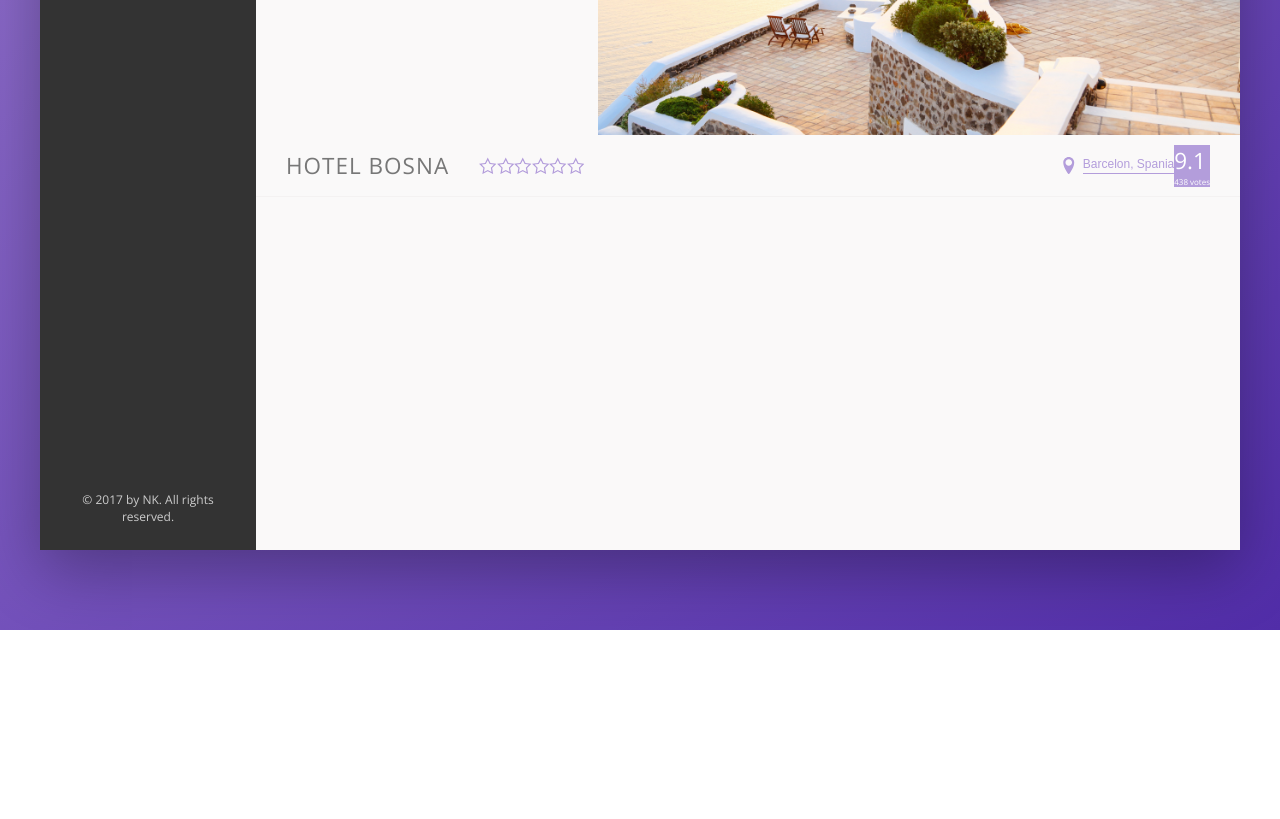
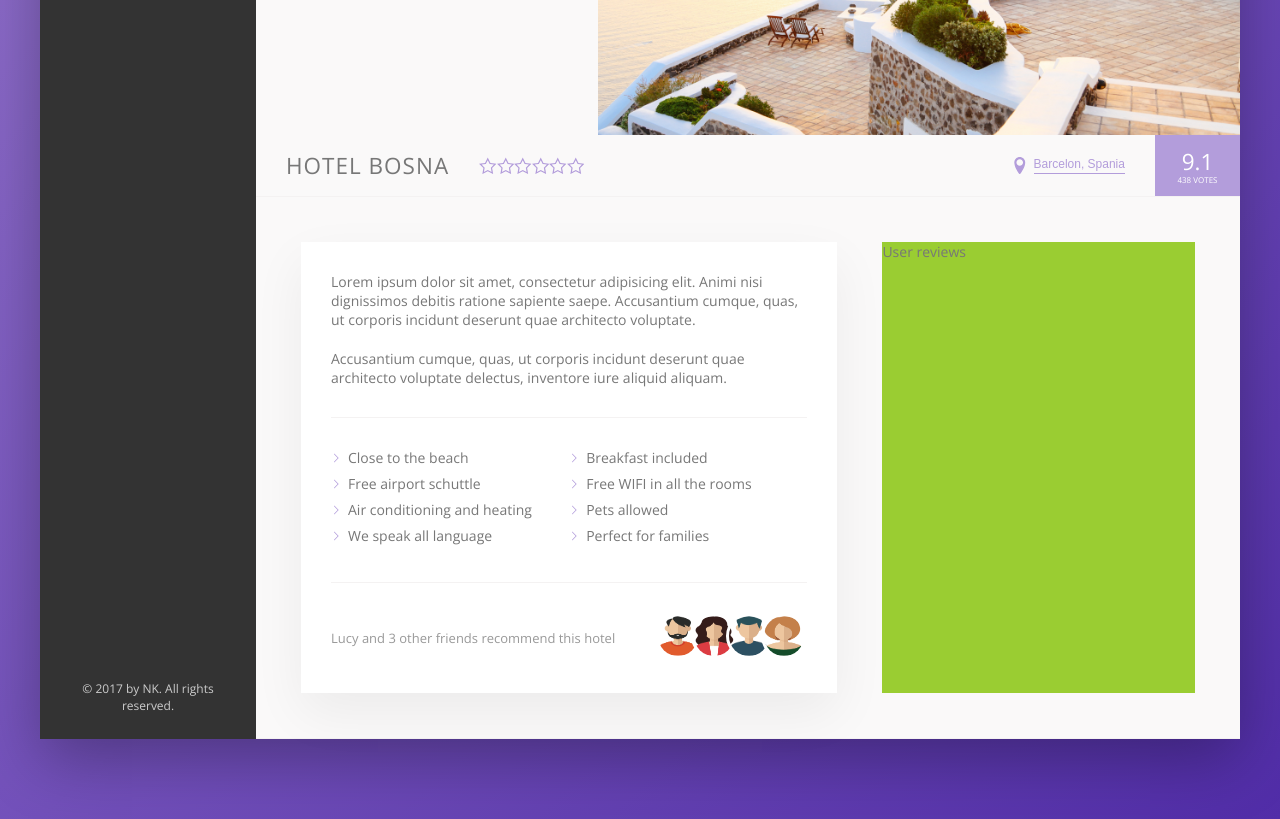
Before and after one commit to nihaadk/flex-booking, a website: page index.html in a window 1280 px wide. Shown: the part 400-1219 px from the top of the page. Before the commit the page ends 1030 px from the top, so only its background shows below. Drawn offline with nearby package versions, Linux system fonts and the light colour scheme.

Commit message:
Completed right side of the Recommand section

```diff
--- a/index.html
+++ b/index.html
@@ -135,6 +135,41 @@
                         <div class="overview__rating-count">438 votes</div>
                     </div>
                 </div>
+
+                <div class="detail">
+                    <div class="description">
+                        <p class="paragraph">
+                            Lorem ipsum dolor sit amet, consectetur adipisicing elit. Animi nisi dignissimos debitis ratione sapiente saepe. Accusantium cumque, quas, ut corporis incidunt deserunt quae architecto voluptate.
+                        </p>
+                        <p class="paragraph">
+                            Accusantium cumque, quas, ut corporis incidunt deserunt quae architecto voluptate delectus, inventore iure aliquid aliquam.
+                        </p>
+                        <ul class="list">
+                            <li class="list__item">Close to the beach</li>
+                            <li class="list__item">Breakfast included</li>
+                            <li class="list__item">Free airport schuttle</li>
+                            <li class="list__item">Free WIFI in all the rooms</li>
+                            <li class="list__item">Air conditioning and heating</li>
+                            <li class="list__item">Pets allowed</li>
+                            <li class="list__item">We speak all language</li>
+                            <li class="list__item">Perfect for families</li>
+                        </ul>
+                        <div class="recommend">
+                            <p class="recommend__count">
+                                Lucy and 3 other friends recommend this hotel
+                            </p>
+                            <div class="recommend__friends">
+                                <img src="./img/user-2.png" alt="Friends 1" class="recommend__photo">
+                                <img src="./img/user-3.png" alt="Friends 2" class="recommend__photo">
+                                <img src="./img/user-1.png" alt="Friends 3" class="recommend__photo">
+                                <img src="./img/user-6.png" alt="Friends 4" class="recommend__photo">
+                            </div>
+                        </div>
+                    </div>
+                    <div class="user-reviews">
+                        User reviews
+                    </div>
+                </div>
             </main>
         </div>
     </div>
--- a/sass/_base.scss
+++ b/sass/_base.scss
@@ -28,6 +28,9 @@ Grey dark 3: #999
     --color-grey-dark-3: #999;
 
     --shadow-dark: 0 2rem 6rem rgba(0, 0, 0, 0.3);
+    --shadow-light:  0 2rem 5rem rgba(0,0,0,.06);
+
+    --line:  1px solid var(--color-grey-light-2);
 }
 
 * {
--- a/sass/_components.scss
+++ b/sass/_components.scss
@@ -207,7 +207,7 @@
 .overview {
     display: flex;
     align-items: center;
-    border-bottom: 1px solid var(--color-grey-light-2);
+    border-bottom: var(--line);
 
     &__heading {
         font-size: 2.25rem;
@@ -242,21 +242,30 @@
     &__rating {
         background-color: var(--color-primary);
         color: #fff;
-        margin-right: 3rem;
+        margin-left: 3rem;
         align-self: stretch;
+        padding: 0 2.25rem;
+
+        display: flex;
+        flex-direction: column;
+        align-items: center;
+        justify-content: center;
     }
 
     &__rating-average {
         font-size: 2.25rem;
         font-weight: 300;
+        margin-bottom: -3px;
     }
 
     &__rating-count {
         font-size: .8rem;
-        text-transform:
+        text-transform: uppercase;
     }
 }
 
+// Button
+//####################
 .btn-inline {
     border: none;
     color: var(--color-primary);
@@ -292,3 +301,79 @@
         box-shadow: none;
     }
 }
+
+
+// Paragraph
+//####################
+.paragraph:not(:last-of-type) {
+    margin-bottom: 2rem;
+}
+
+
+// List
+//####################
+.list {
+    list-style: none;
+    margin: 3rem 0;
+    padding: 3rem 0;
+    border-top: var(--line);
+    border-bottom: var(--line);
+
+    display: flex;
+    flex-wrap: wrap;
+
+    &__item {
+        flex: 0 0 50%;
+        margin-bottom: .7rem;
+    }
+
+    &__item::before {
+        content: "";
+        display: inline-block;
+        height: 1rem;
+        width: 1rem;
+        margin-right: .7rem;
+
+        // older browsers
+        // background-image: url(../img/chevron-thin-right.svg);
+        // background-size: cover;
+
+        // Newer browsers -- masks
+        background-color: var(--color-primary);
+        -webkit-mask-image:  url(../img/chevron-thin-right.svg);
+        -webkit-mask-size: cover;
+        mask-image:  url(../img/chevron-thin-right.svg);
+        mask-size: cover;
+    }
+
+}
+
+// Recommend
+//####################
+
+.recommend {
+    font-size: 1.3rem;
+    color: var(--color-grey-dark-3);
+    display: flex;
+    align-items: center;
+
+    &__photo {
+        box-sizing: content-box;
+        height: 4rem;
+        width: 4rem;
+        border-radius: 50%;
+        border: 3px solid #fff;
+
+        &:not(:last-child) {
+            margin-right: -1.4rem;
+        }
+    }
+
+    &__count {
+        margin-right: auto;
+    }
+
+    &__friends {
+
+    }
+}
--- a/sass/_layout.scss
+++ b/sass/_layout.scss
@@ -11,7 +11,7 @@
     font-size: 1.4rem;
     height: 7rem;
     background-color: #fff;
-    border-bottom: 1px solid var(--color-grey-light-2);
+    border-bottom: var(--line);
 
     display: flex;
     justify-content: space-between;
@@ -20,7 +20,6 @@
 
 .content {
     display: flex;
-    height: 80rem;
 }
 
 .sidebar {
@@ -34,5 +33,25 @@
 .hotel-view {
     background-color: #fff;
     flex: 1;
+}
 
+.detail {
+    display: flex;
+    font-size: 1.4rem;
+    padding: 4.5rem;
+    background-color: var(--color-grey-light-1);
+    border-bottom: var(--line);
 }
+
+.description {
+    background-color: #fff;
+    box-shadow: var(--shadow-light);
+    padding: 3rem;
+    flex: 0 0 60%;
+    margin-right: 4.5rem;
+}
+
+.user-reviews {
+    background-color: yellowgreen;
+    flex: 1;
+}
```
Also changed, not shown: css/style.css, 1 other file.
